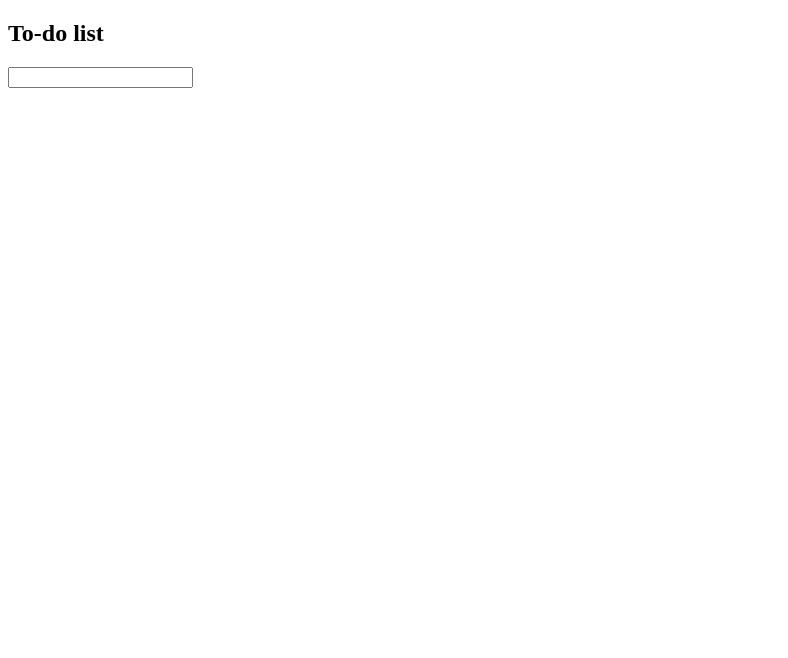
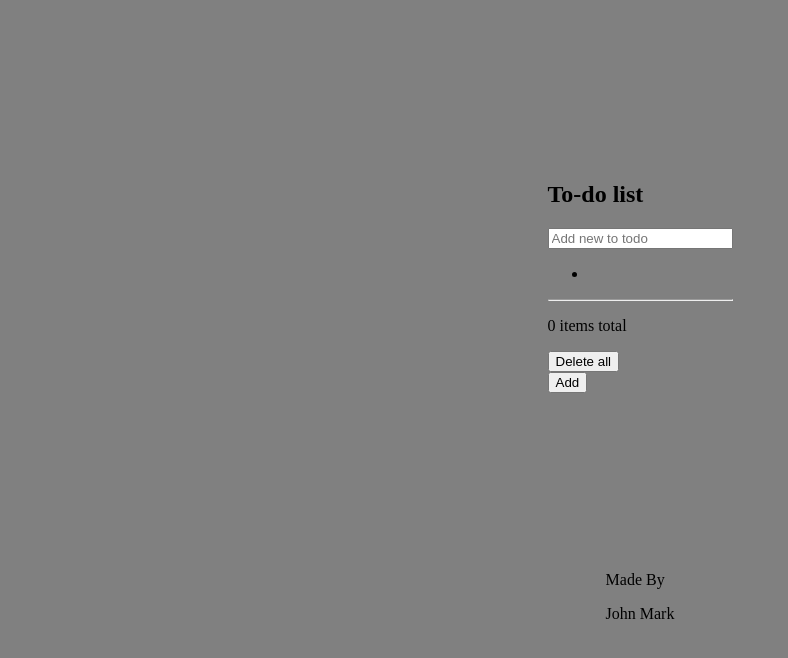
Before and after one commit to agsuuu/To-do-list, a plain HTML site: page index.html in a window 1280 px wide. Shown: the whole page, without its empty margins (0-788 px from the left). Drawn offline with Linux system fonts and the light colour scheme.

Commit message:
started some css

```diff
--- a/index.html
+++ b/index.html
@@ -4,16 +4,33 @@
     <meta charset="UTF-8">
     <meta name="viewport" content="width=device-width, initial-scale=1.0">
     <title>Todo</title>
+    <link rel="stylesheet" href="style.css">
 </head>
 <body>
     <section class="todo">
         <h2>To-do list</h2>
         <div class="input">
-            <input type="text">
+            <input type="text" class="input-field" id="todoInput" placeholder="Add new to todo"/>
         </div>
+        <ul class="scroll">
+            <li id="todoList"></li>
+        </ul>
+        <div>
+            <hr class="counter"/>
+            <div class="counter-container">
+                <p><span>0</span> items total</p>
+                <button id="deleteButton">Delete all</button>
+            </div>
+        </div>
+        <button class="btn">Add</button>
 
     </section>
-    <footer></footer>
+    <footer>
+        <div class="footer">
+            <p class="made-by">Made By</p>
+            <p class="author">John Mark</p>
+        </div>
+    </footer>
 
 
 </body>
--- /dev/null
+++ b/style.css
@@ -0,0 +1,12 @@
+
+
+body {
+    margin: 0;
+    height: 100vh;
+    background: gray;
+    display: flex;
+    flex-direction: column;
+    justify-content: space-evenly;
+    align-items: center;
+
+}
```
